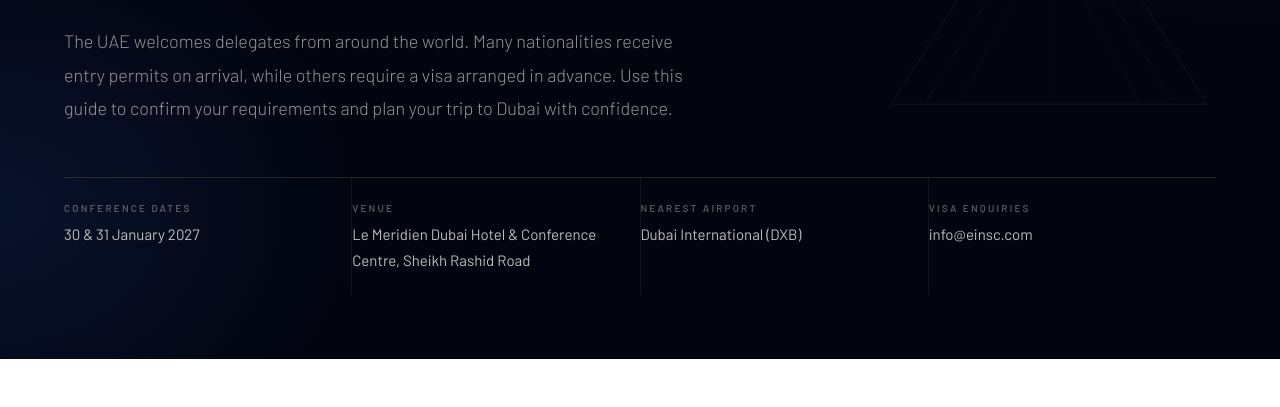
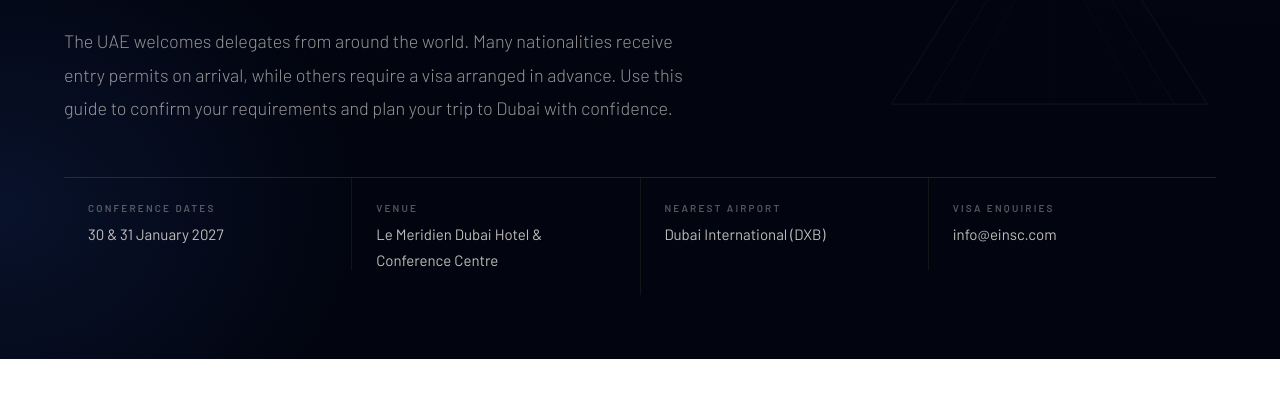
Before and after one commit to ShawnFerrao/Einsc, a plain HTML site: page visa.html in a window 1280 px wide. Shown: the part 393-800 px from the top of the page. Drawn offline with nearby package versions, Linux system fonts and the light colour scheme.

Commit message:
Fix visa page hero meta bar spacing — shorten venue text, align items top
Co-Authored-By: Claude Sonnet 4.6 <noreply@anthropic.com>
Claude-Session: https://claude.ai/code/session_01CykKByePzDovVgujpthhzP

```diff
--- a/visa.html
+++ b/visa.html
@@ -69,8 +69,9 @@
       border-top:1px solid rgba(201,169,110,.18);
     }
     .hero-meta__item {
-      flex:1; min-width:160px; padding:22px 24px 22px 0;
+      flex:1; min-width:160px; padding:22px 24px;
       border-right:1px solid rgba(201,169,110,.1);
+      align-self:flex-start;
     }
     .hero-meta__item:last-child { border-right:none; }
     .hm-label { font-size:10px; font-weight:600; letter-spacing:.22em; text-transform:uppercase; color:rgba(240,236,228,.35); margin-bottom:5px; }
@@ -363,7 +364,7 @@
       </div>
       <div class="hero-meta__item">
         <div class="hm-label">Venue</div>
-        <div class="hm-value">Le Meridien Dubai Hotel &amp; Conference Centre, Sheikh Rashid Road</div>
+        <div class="hm-value">Le Meridien Dubai Hotel &amp; Conference Centre</div>
       </div>
       <div class="hero-meta__item">
         <div class="hm-label">Nearest Airport</div>
```
